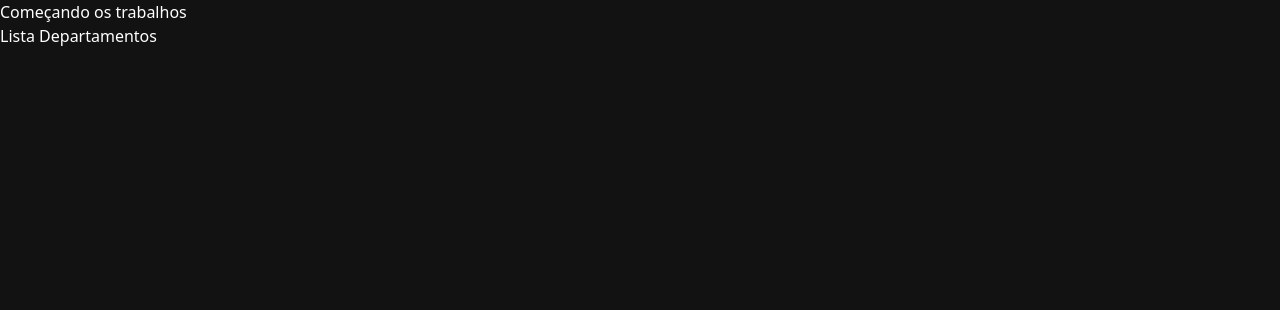
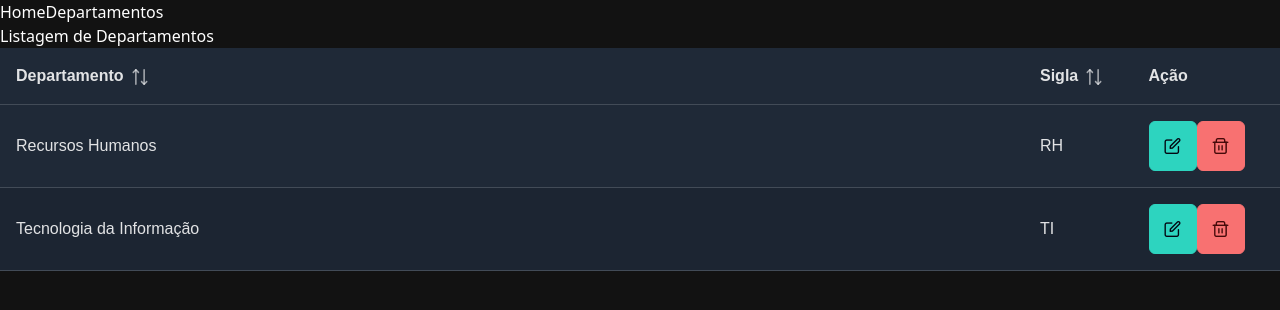
Before and after one commit to wagnerworst/ProjetoFinalFS, a React (Vite) app: page /departamentos in a window 1280 px wide. Shown: the top 310 px of the page. Built offline with nearby package versions, Linux system fonts and the light colour scheme; a web font is replaced by a local one.

Commit message:
feat: adiciona listagem departamentos

```diff
--- a/src/App.tsx
+++ b/src/App.tsx
@@ -1,14 +1,23 @@
 import './App.css'
 import AppRoutes from './Routes'
-import { BrowserRouter } from 'react-router-dom'
+import { BrowserRouter, Link } from 'react-router-dom'
 
 
 function App() {
   return (
     <>
       <BrowserRouter>
-        <span className='border-4 text-lg text-white border-white font-bold m-3 rounded-xl p-8 sm flex justify-center items-center'>Começando os trabalhos</span>
-        <AppRoutes/>
+        <nav className='inline-flex justify-center align-middle w-full'>
+          <Link className='p-4 bg-gray-300 hover:bg-gray-400 text-gray-800 font-bold py-2 px-4 rounded-l' to="/">Home</Link>
+          <Link className='p-4 bg-gray-300 hover:bg-gray-400 text-gray-800 font-bold py-2 px-4 rounded-r' to="/Departamentos">Departamentos</Link>
+        </nav>
+
+        <div className='w-full max-w-[calc(100vw-16px)] md:max-w-[1280px] mx-auto mt-6'>
+          <div className='grid grid-cols-12 gap-1'>
+          <AppRoutes/>
+          </div>
+        </div>
+
       </BrowserRouter>
     </>
   )
--- /dev/null
+++ b/src/Pages/Departamentos/Listagem/index.tsx
@@ -0,0 +1,49 @@
+
+import { Button } from 'primereact/button';
+import { DataTable } from 'primereact/datatable';
+import { Column } from 'primereact/column';
+
+
+const Departamentos = () => {
+
+  const departamentos = [
+    {
+      id_departamento: 1,
+      nome: 'Recursos Humanos',
+      sigla: 'RH'
+    },
+    {
+      id_departamento: 2,
+      nome: 'Tecnologia da Informação',
+      sigla: 'TI'
+    }
+  ]
+
+  const bodyAcao = () => {
+    return(
+      <>
+        <Button icon="pi pi-pen-to-square" aria-label="Filter" className='mr-1' />
+        <Button icon="pi pi-trash" severity="danger" aria-label="Cancel" />
+      </>
+    )
+  };
+
+  return(
+    <>
+      <div className="col-span-12">
+            <h1>Listagem de Departamentos</h1>
+      </div>
+
+      <div className='col-span-12'>
+        <DataTable value={departamentos} stripedRows>
+          <Column field="nome" header="Departamento" sortable style={{ width: '80%' }}></Column>
+          <Column field="sigla" header="Sigla" sortable></Column>
+          <Column header="Ação" body={bodyAcao}></Column>
+
+        </DataTable>
+      </div>
+    </>
+  )
+}
+
+export default Departamentos;
--- a/src/Routes/index.tsx
+++ b/src/Routes/index.tsx
@@ -1,10 +1,11 @@
 import { Routes, Route } from 'react-router-dom'
+import Departamentos from '../Pages/Departamentos/Listagem';
 
 const AppRoutes = () => {
   return(
   <Routes>
     <Route path="/" element={<h1>Home</h1>}/>
-    <Route path="/departamentos" element={<h1>Lista Departamentos</h1>}/>
+    <Route path="/departamentos" element={<Departamentos/>}/>
     <Route path="/departamentos/new" element={<h1>Novo Departamento</h1>}/>
     <Route path="/departamentos/edit" element={<h1>Editar Departamento</h1>}/>
     <Route path="/*" element={<h1>404</h1>}/>
```
